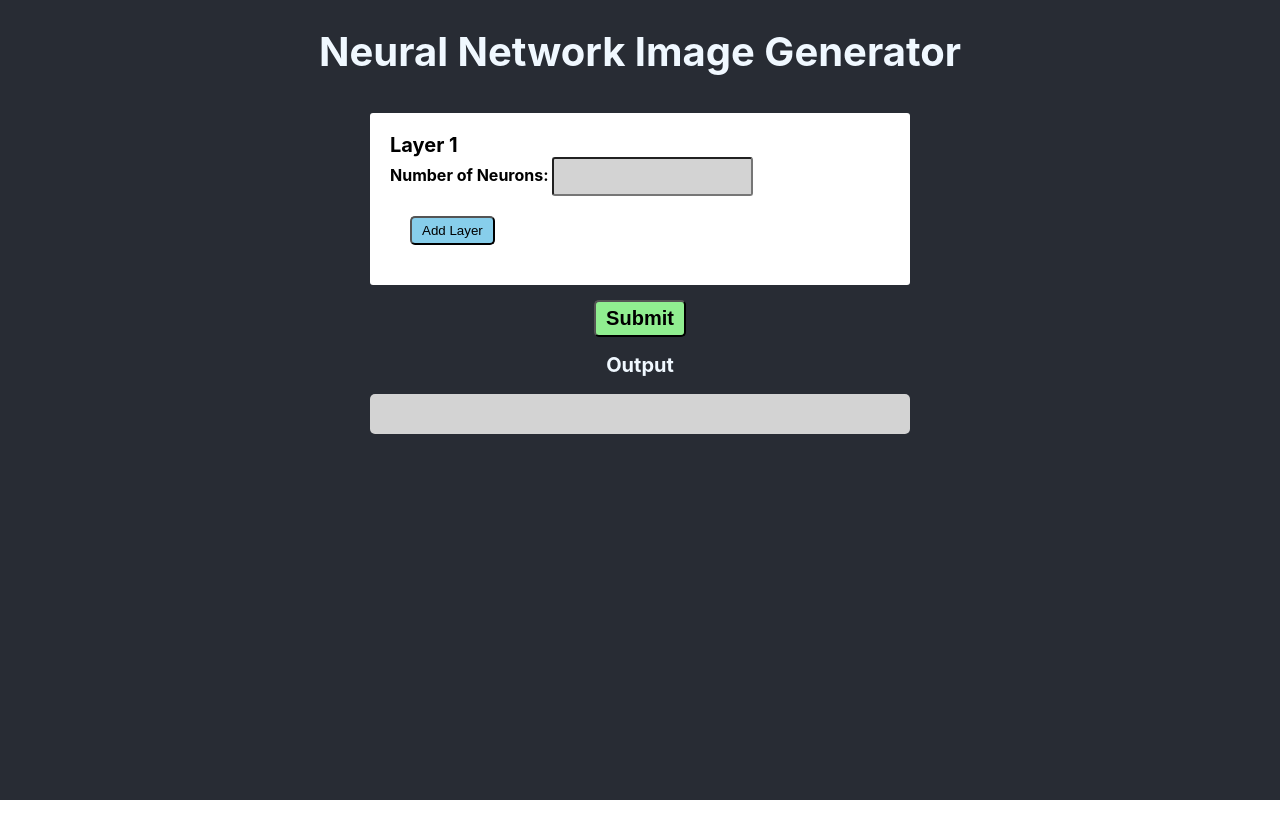
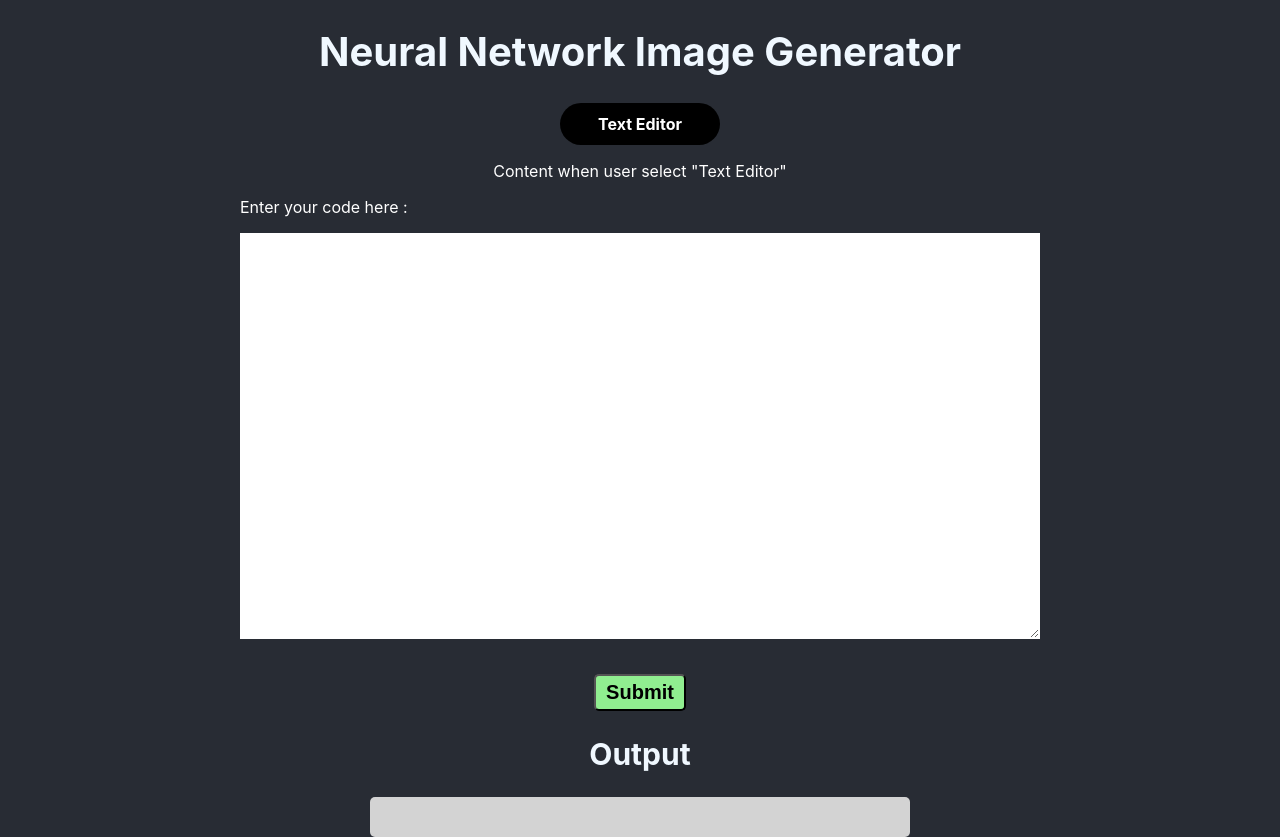
Before and after one commit to Chockaaa/OSS-Project-PyTorchNeuralNetworkViz, a React (Create React App) app in the folder pytorch-nn-website/: page / in a window 1280 px wide. Before the commit the page ends 800 px from the top, so only its background shows below. Built offline with nearby package versions, Linux system fonts and the light colour scheme.

Commit message:
added a tentative toggle feature, may change the UI for the toggle

```diff
--- a/pytorch-nn-website/package.json
+++ b/pytorch-nn-website/package.json
@@ -8,7 +8,7 @@
     "@testing-library/user-event": "^13.5.0",
     "react": "^18.2.0",
     "react-dom": "^18.2.0",
-    "react-scripts": "5.0.1",
+    "react-scripts": "^5.0.1",
     "web-vitals": "^2.1.4"
   },
   "scripts": {
--- a/pytorch-nn-website/src/App.css
+++ b/pytorch-nn-website/src/App.css
@@ -11,6 +11,34 @@ h1{
   text-align: center;
   font-size:40px;
   font-weight:bold;
+}
+
+h2{
+  color:aliceblue;
+  text-align: center;
+  font-size:30px;
+  font-weight:bold;
+}
+
+.text-container{
+  background-color: rgba(255, 255, 255, 0);
+  width: 800px;
+  margin-left: auto;
+  margin-right: auto;
+  border-radius: 1rem;
+}
+
+textarea{
+  background-color: white;
+  width: 800px;
+  height: 400px;
+  border-color: rgba(255, 255, 255, 0);
+}
+
+.textbox{
+  justify-content: center;
+  display: flex;
+  padding-bottom: 20px;
 }
 
 .form-group{
@@ -29,6 +57,7 @@ h1{
   font-size:20px;
   font-weight:bold;
 }
+
 .Output-background{
   background-color: lightgrey;
   padding:20px;
@@ -38,6 +67,7 @@ h1{
   margin-right: auto;
   width:500px;
 }
+
 .label{
   font-size: 20px;
   font-weight:bold;
@@ -65,6 +95,7 @@ button{
   padding:5px 10px;
   margin:20px;
 }
+
 .add-btn{
   cursor:pointer;
   background-color: skyblue;
@@ -87,3 +118,23 @@ button{
   color:red;
   border: 1px solid red;
 }
+
+.container{
+  width: 10rem;
+  position: relative;
+  display: flex;
+  padding: 0;
+  position: relative;
+  background: black;
+  line-height: 0rem;
+  border-radius: 5rem;
+  margin-left: auto;
+  margin-right: auto;
+  cursor: pointer;
+}
+
+.switch-options {
+  color: white;
+  margin-left: auto;
+  margin-right: auto;
+}
--- a/pytorch-nn-website/src/App.js
+++ b/pytorch-nn-website/src/App.js
@@ -1,89 +1,15 @@
 import './App.css';
 import {React,useState} from 'react';
-
+import ToggleSwitch from './components/ToggleSwitch';
+import TextBoxForm from './components/CustomiseForm';
+import OutputDisplay from './components/OutputDisplay';
 
 function App() {
-  const [layer,setLayer] = useState([{layer:""}])
-  console.log(layer);
-
-  const[output,setOutput] =useState([]);
-
-  const handleLayerAdd=()=>{
-    setLayer([...layer,{layer:""}])
-  }
-
-  const handleLayerRemove=(index) =>{
-    const layer_list=[...layer];
-    layer_list.splice(index,1);
-    setLayer(layer_list);
-  }
-
-  const handleLayerChange=(e,index)=>{
-    const{name,value} = e.target
-    const layer_list=[...layer];
-    layer_list[index][name] = value;
-    setLayer(layer_list);
-  }
-
-  const handleFormSubmit=(e)=>{
-    e.preventDefault();
-    const outputData =layer.map((singleLayer)=>singleLayer.layer);
-    setOutput(outputData);
-  }
-
   return (
     <div className="background">
       <h1 className="header">Neural Network Image Generator</h1>
-        <form className="form" >
-
-            {layer.map((singleLayer,index)=>(
-            <div className='form-group'>
-              <div key={index} className='Layers'>
-
-                <label htmlFor="Layer" className='label'>Layer {index+1}
-                </label>
-                <div>
-
-                  <label htmlFor="no_neurons" className='no_neurons'>
-                    Number of Neurons:  </label>
-
-                  <input type='number' name='layer' className='input'
-                    value={singleLayer.no_neurons}
-                    onChange={(e)=>handleLayerChange(e,index)}
-                  />
-
-                    {layer.length>1 &&
-                    <button type='button' className='remove-btn' onClick={()=>handleLayerRemove(index)}>
-                      <span>Remove Layer</span>
-                    </button>
-                    }
-
-                </div>
-                      {layer.length-1 ===index && layer.length<4 &&
-                      <button type='button' className='add-btn' onClick={handleLayerAdd}>
-                      <span>Add Layer</span>
-                      </button>
-                    }
-                </div>
-              </div>
-
-              ))}
-
-
-            <button type='button' className='submit-btn' onClick={handleFormSubmit}><span>Submit</span></button>
-
-        </form>
-        <h2 className='Output'>Output</h2>
-
-        <div className="Output-background">
-              {output.length>0 && (
-                <div className='output-layer'>
-                  layers=[{output.join(',')}]
-                  </div>
-              )}
-         </div>
-
-
+        <ToggleSwitch />
+        <OutputDisplay />
       </div>
   );
 }
--- /dev/null
+++ b/pytorch-nn-website/src/components/CustomiseForm.js
@@ -0,0 +1,88 @@
+import React from 'react'
+import { useState } from 'react';
+
+function CustomiseForm(){
+
+    const [layer,setLayer] = useState([{layer:""}])
+    console.log(layer);
+
+    const[output,setOutput] =useState([]);
+
+    const handleLayerAdd=()=>{
+      setLayer([...layer,{layer:""}])
+    }
+
+    const handleLayerRemove=(index) =>{
+      const layer_list=[...layer];
+      layer_list.splice(index,1);
+      setLayer(layer_list);
+    }
+
+    const handleLayerChange=(e,index)=>{
+      const{name,value} = e.target
+      const layer_list=[...layer];
+      layer_list[index][name] = value;
+      setLayer(layer_list);
+    }
+
+    const handleFormSubmit=(e)=>{
+      e.preventDefault();
+      const outputData =layer.map((singleLayer)=>singleLayer.layer);
+      setOutput(outputData);
+    }
+
+    return(
+    <div>
+        <form className="form" >
+
+            {layer.map((singleLayer,index)=>(
+            <div className='form-group'>
+            <div key={index} className='Layers'>
+
+                <label htmlFor="Layer" className='label'>Layer {index+1}
+                </label>
+                <div>
+
+                <label htmlFor="no_neurons" className='no_neurons'>
+                    Number of Neurons:  </label>
+
+                <input type='number' name='layer' className='input'
+                    value={singleLayer.no_neurons}
+                    onChange={(e)=>handleLayerChange(e,index)}
+                />
+
+                    {layer.length>1 &&
+                    <button type='button' className='remove-btn' onClick={()=>handleLayerRemove(index)}>
+                    <span>Remove Layer</span>
+                    </button>
+                    }
+
+                </div>
+                    {layer.length-1 ===index && layer.length<4 &&
+                    <button type='button' className='add-btn' onClick={handleLayerAdd}>
+                    <span>Add Layer</span>
+                    </button>
+                    }
+                </div>
+            </div>
+
+            ))}
+
+
+            <button type='button' className='submit-btn' onClick={handleFormSubmit}><span>Submit</span></button>
+
+        </form>
+        {/* <h2 className='Output'>Output</h2> */}
+
+        {/* <div className="Output-background">
+              {output.length>0 && (
+                <div className='output-layer'>
+                  layers=[{output.join(',')}]
+                  </div>
+              )}
+         </div> */}
+    </div>
+)
+}
+
+export default CustomiseForm
--- /dev/null
+++ b/pytorch-nn-website/src/components/OutputDisplay.js
@@ -0,0 +1,22 @@
+import React from 'react'
+import PropTypes from 'prop-types'
+
+function OutputDisplay(){
+
+
+  return (
+    <div>
+        <h2 className='output'>Output</h2>
+
+        <div className='Output-background'>
+
+        </div>
+    </div>
+  )
+}
+
+OutputDisplay.propTypes = {
+    output: ""
+}
+
+export default OutputDisplay
--- /dev/null
+++ b/pytorch-nn-website/src/components/TextBoxForm.js
@@ -0,0 +1,26 @@
+import React, { useState } from 'react'
+
+function TextBoxForm(){
+
+  const [code, setCode] = useState("")
+  function handleChange(event){
+    setCode(event.target.value)
+  }
+  function handleSubmit(event){
+    event.preventDefault()
+    console.log(event.target.value)
+    setCode("")
+  }
+  return (
+    <div className='text-container' onSubmit={handleSubmit}>
+        <p style={{color:"white", textAlign:"left"}}>Enter your code here :</p>
+        <div className='textbox'>
+            <textarea value={code} onChange={handleChange}></textarea>
+        </div>
+        <button className='submit-btn'>Submit</button>
+    </div>
+  )
+}
+
+
+export default TextBoxForm
--- /dev/null
+++ b/pytorch-nn-website/src/components/ToggleSwitch.js
@@ -0,0 +1,32 @@
+import React from 'react'
+import { useState } from 'react'
+import CustomiseForm from './CustomiseForm'
+import TextBoxForm from './TextBoxForm'
+
+function ToggleSwitch(){
+    let [toggle, setToggle] = useState(true)
+    const handleToggle = () => {
+        setToggle(!toggle)
+    }
+
+    return (
+        <div>
+            <div className='container' onClick={handleToggle}>
+                <h4 className = "switch-options">{toggle ? "Text Editor" : "Customise"}</h4>
+            </div>
+            {toggle ? (
+                <div>
+                    <p style={{textAlign: "center", color: "white"}}>Content when user select "Text Editor"</p>
+                    <TextBoxForm />
+                </div>
+            ) : (
+                <div>
+                    <p style={{textAlign: "center", color: "white"}}>Content when user select "Customise"</p>
+                    <CustomiseForm />
+                </div>
+            )}
+        </div>
+  )
+}
+
+export default ToggleSwitch
```
Also changed, not shown: 1 other file (tests, documents, lock files or other folders).
